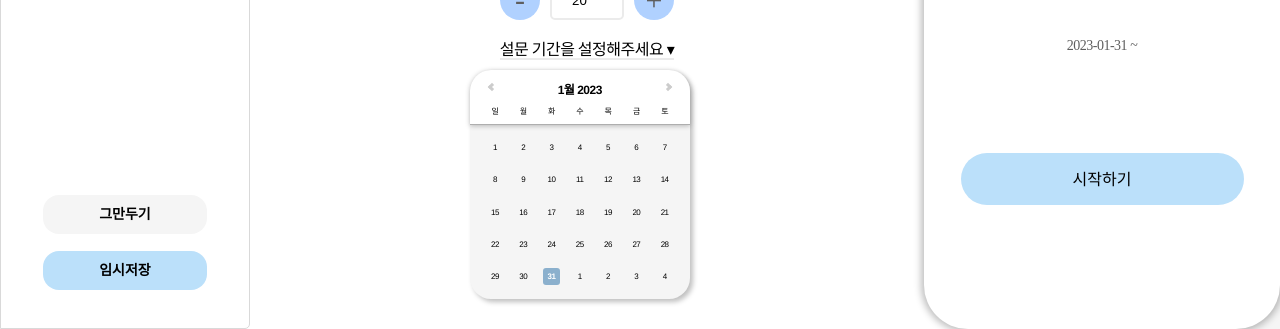
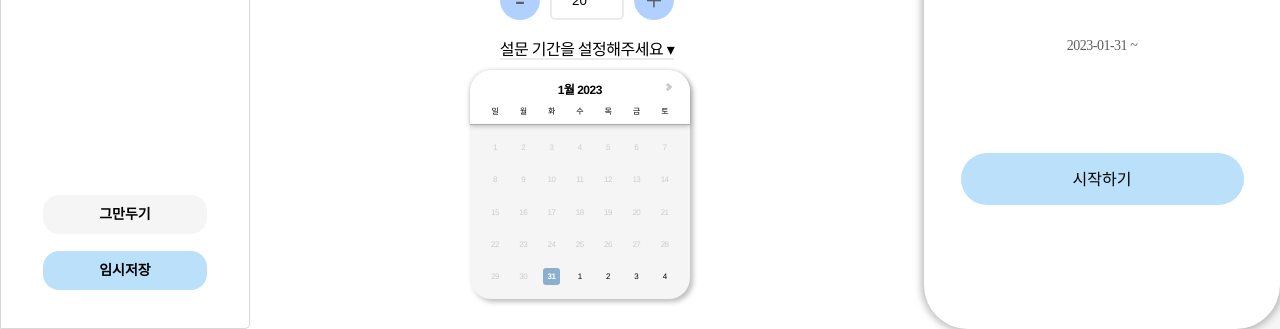
Before and after one commit to form-maker/FFF-FE, a React (Create React App) app: page /createform in a window 1280 px wide. Both pictures are taken after a click on the label "설문 기간을 설정해주세요 ▾". Shown: the part 555-884 px from the top of the page. Built offline with nearby package versions, Linux system fonts and the light colour scheme; no server answers; a web font is replaced by a local one.

Commit message:
fix : 설문 시작일, 마감일 날짜 제한 / 보여주는 형태 확인

```diff
--- a/src/components/createForm/createFormMain/components/calender/CreateFormCalender.jsx
+++ b/src/components/createForm/createFormMain/components/calender/CreateFormCalender.jsx
@@ -51,6 +51,7 @@ const Calender = ({ setIsToggleOn, startDateToggleHandler }) => {
       endDate={endDate}
       selectsRange
       inline
+      minDate={new Date()}
       locale={ko}
       calendarClassName=""
     />
```
